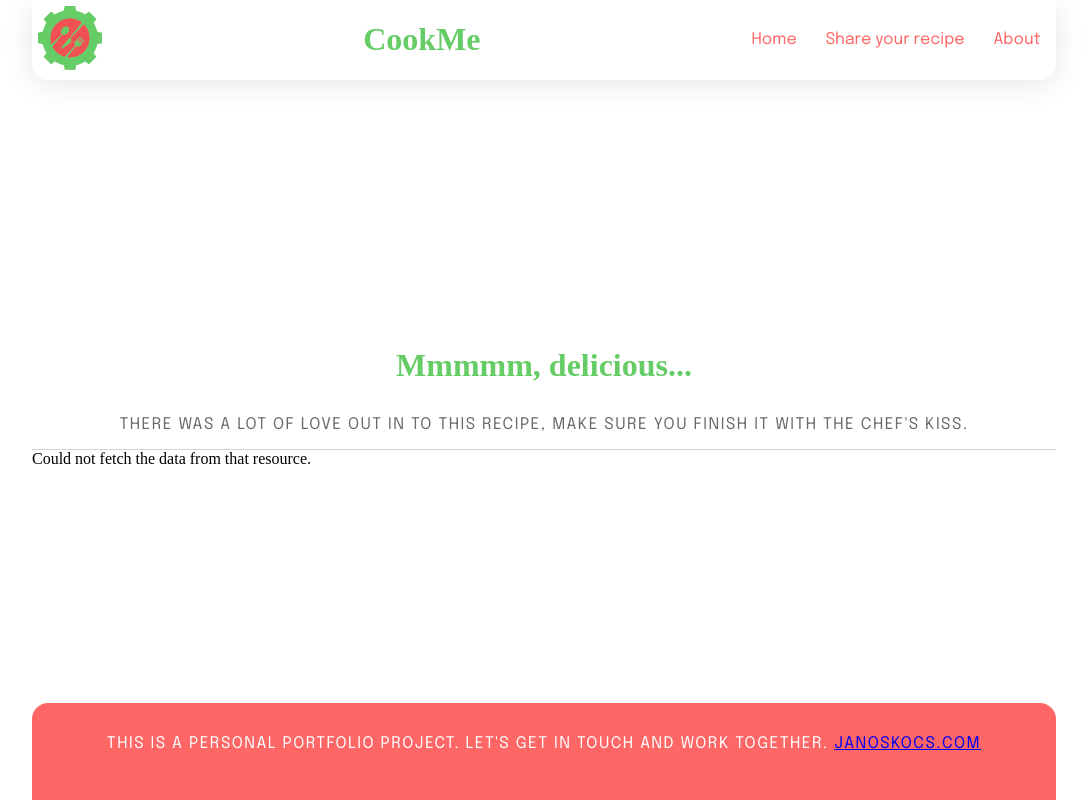
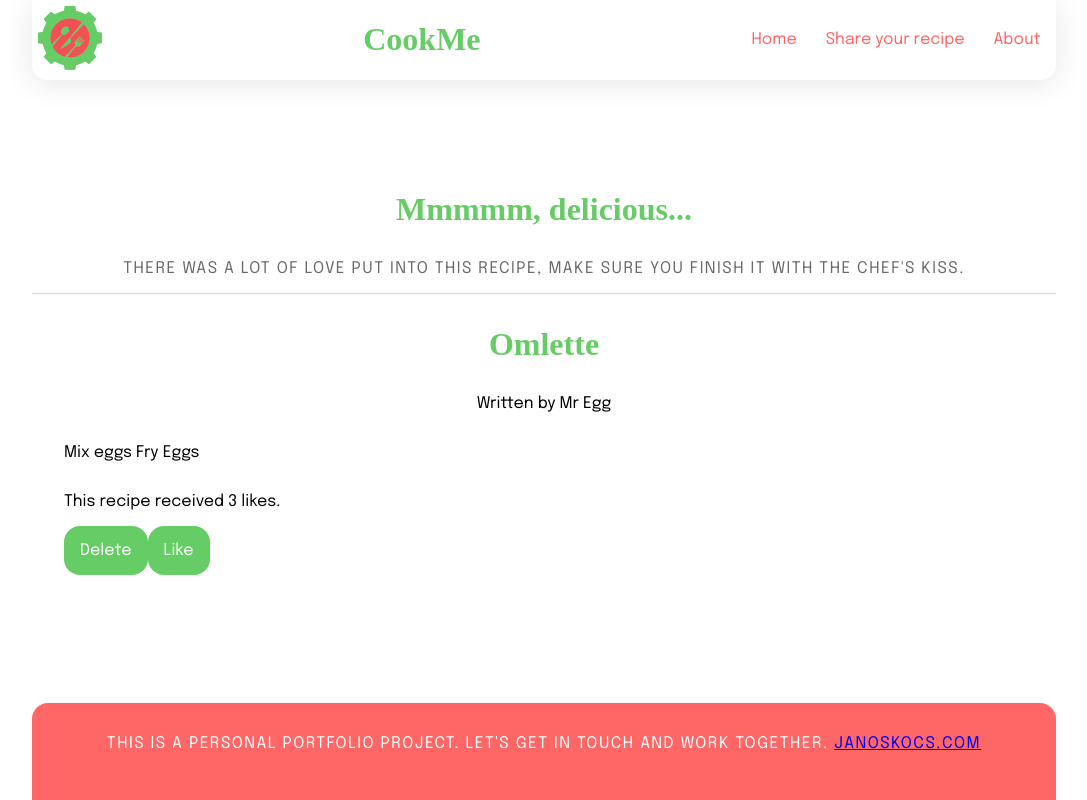
Before and after one commit to janoskocs/cookme, a React (Create React App) app: page /blogs/1 in a window 1280 px wide. Shown: the whole page, without its empty margins (96-1183 px from the left). Built offline with nearby package versions, Linux system fonts and the light colour scheme; no server answers; data requests are answered from the project's data file; a web font is replaced by a local one.

Commit message:
Like functionality

```diff
--- a/data/db.json
+++ b/data/db.json
@@ -1,18 +1,11 @@
 {
   "blogs": [
     {
-      "title": "dfdsfd sfds",
-      "body": "fdsfdasfsd",
-      "author": "fsdfsadfsad",
-      "likes": 0,
-      "id": 16
-    },
-    {
-      "title": "fsdfdsfsdfds",
-      "body": "f dsfdsfsd",
-      "author": "fsd fdsfds",
-      "likes": 0,
-      "id": 17
+      "title": "Omlette",
+      "body": "Mix eggs\nFry Eggs",
+      "author": "Mr Egg",
+      "likes": 3,
+      "id": 1
     }
   ]
 }
--- a/src/components/BlogDetails.js
+++ b/src/components/BlogDetails.js
@@ -5,10 +5,12 @@ import { useState } from 'react'
 const BlogDetails = () => {
 
     const { id } = useParams();// get the id param from router
-    const { data: blog, error, isPending } = useFetch('http://localhost:8000/blogs/' + id)//reuse custom hook to fetch blogpost
+    const { data: blog, error, isPending } = useFetch('http://localhost:8000/blogs/' + id)
+    const navigate = useNavigate()
 
-    const [vote, setVote] = useState(null)
-    const navigate = useNavigate()
+    const [likes, setLikes] = useState(null);
+    const [likeStatus, setLikeStatus] = useState(false)
+
     const handleClick = () => {
         fetch('http://localhost:8000/blogs/' + blog.id, {
             method: 'DELETE' // Ask server to delete this
@@ -16,10 +18,26 @@ const BlogDetails = () => {
             navigate('/') //After deletion, return user to the home page
         })
     }
+
+    const handleLike = () => {
+        const likes = blog.likes + 1;
+        const title = blog.title
+        const body = blog.body
+        const author = blog.author
+        setLikes(1)
+        setLikeStatus(true);
+        // console.log(updatedBlog)
+        fetch('http://localhost:8000/blogs/' + blog.id, { //Pass in the url, 2nd argument is an object
+            method: 'PUT',//Specift method
+            headers: { "Content-Type": "application/json" },//Specify what you are sending to the server which is json
+            body: JSON.stringify({ title, body, author, likes })//The actual object that we are sending, but first we need to convert it to a json string
+        })
+    }
+
     return (
         <div className="blog-details">
             <h2 className="section-title">Mmmmm, delicious...</h2>
-            <p className="section-description">There was a lot of love out in to this recipe, make sure you finish it with the chef's kiss.</p>
+            <p className="section-description">There was a lot of love put into this recipe, make sure you finish it with the chef's kiss.</p>
             {isPending && <div>Loading... </div>}
             {error && <div>{error}</div>}
             {blog && (
@@ -27,7 +45,10 @@ const BlogDetails = () => {
                     <h2>{blog.title}</h2>
                     <p className="author">Written by {blog.author}</p>
                     <p>{blog.body}</p>
+                    <p>This recipe received {blog.likes + likes} likes.</p>
                     <button onClick={handleClick}>Delete</button>
+                    {!likeStatus && <button onClick={handleLike}>Like</button>}
+                    {likeStatus && <button disabled onClick={handleLike}>Thanks for liking!</button>}
                 </article>
             )}
 
--- a/src/components/Create.js
+++ b/src/components/Create.js
@@ -8,9 +8,10 @@ const Create = () => {
     const [isPending, setIsPending] = useState(false)
     const navigate = useNavigate();
 
-    const handleSubtmit = (e) => {
+    const handleSubmit = (e) => {
         e.preventDefault();
-        const blog = { title, body, author }
+        const likes = 0;
+        const blog = { title, body, author, likes }
         setIsPending(true) //Create a blog object from the states
         fetch('http://localhost:8000/blogs', { //Pass in the url, 2nd argument is an object
             method: 'POST',//Specift method
@@ -27,7 +28,7 @@ const Create = () => {
         <div id="create-blog">
             <h2 className="section-title">Share your recipe with the world</h2>
             <p className="section-description">Your recipe will help thousands of people that aren't sure what to cook for dinner.</p>
-            <form onSubmit={handleSubtmit}>
+            <form onSubmit={handleSubmit}>
                 <label>Recipe name:</label>
                 <input
                     className="input-name-title"
--- a/src/styles/main.css
+++ b/src/styles/main.css
@@ -241,6 +241,28 @@
   margin-top: 2em;
 }
 
+.container #recipe button {
+  padding: 1em;
+  background-color: #66cc66;
+  border-radius: 16px;
+  border: none;
+  font-family: "Epilogue", sans-serif;
+  font-size: 1em;
+  color: #fff;
+  margin: 1em 0 1em 0;
+  cursor: pointer;
+}
+
+.container #recipe button:hover {
+  background-color: #70e070;
+  -webkit-transition: 0.3s ease-in-out;
+  transition: 0.3s ease-in-out;
+}
+
+.container #recipe button:disabled {
+  background-color: #353535;
+}
+
 .container footer {
   background-color: #ff6666;
   padding: 2em;
--- a/src/styles/main.scss
+++ b/src/styles/main.scss
@@ -201,6 +201,27 @@
         p {
             margin-top: $large;
         }
+
+        button {
+            padding: $standard;
+            background-color: $main-color;
+            border-radius: 16px;
+            border: none;
+            font-family: $standard-font;
+            font-size: $standard;
+            color: #fff;
+            margin: $standard 0 $standard 0;
+            cursor: pointer;
+
+            &:hover {
+                background-color: $main-color*1.1;
+                transition: 0.3s ease-in-out;
+            }
+
+            &:disabled {
+                background-color: $paragraph-color;
+            }
+        }
     }
 
     footer {
```
Also changed, not shown: 1 other file (tests, documents, lock files or other folders).
